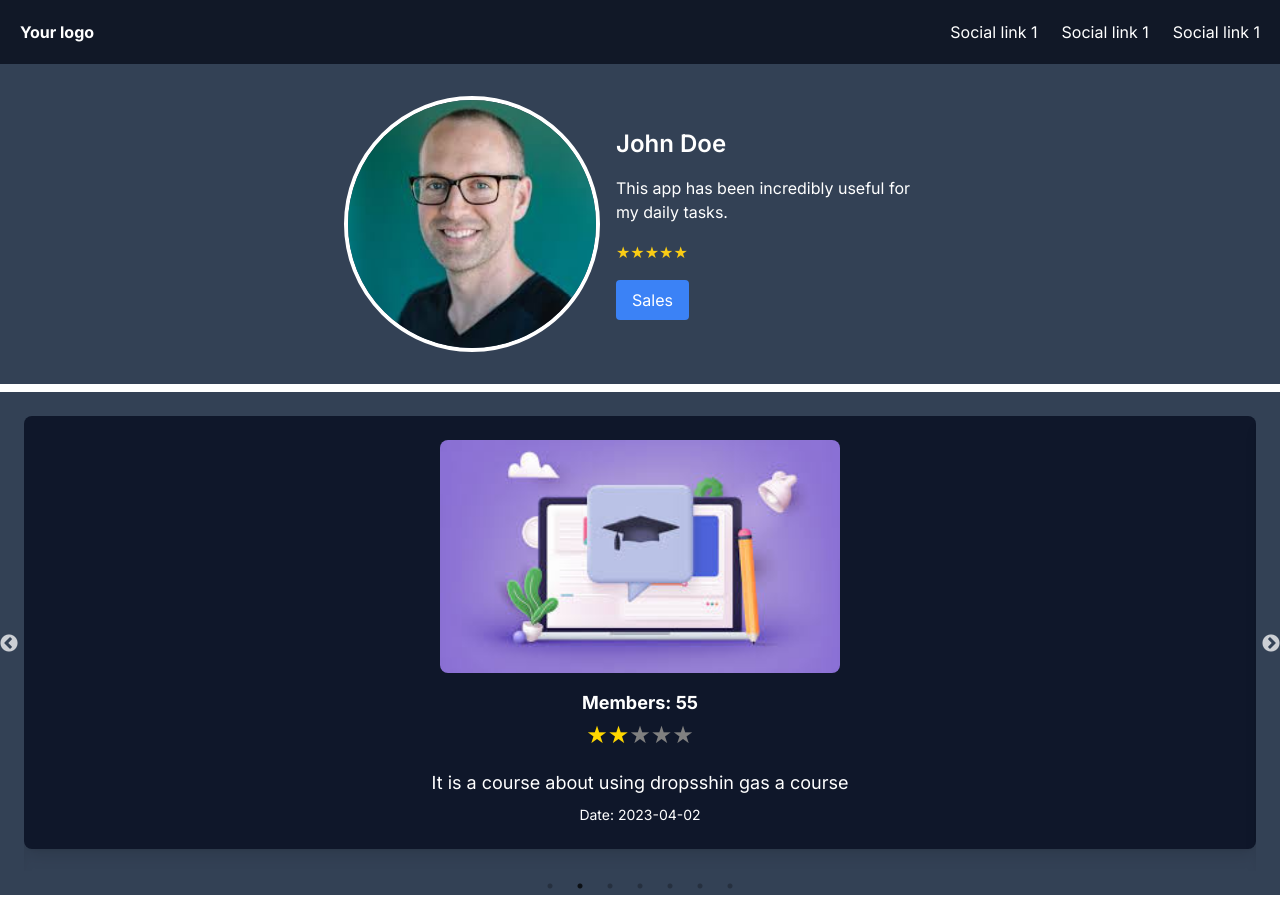
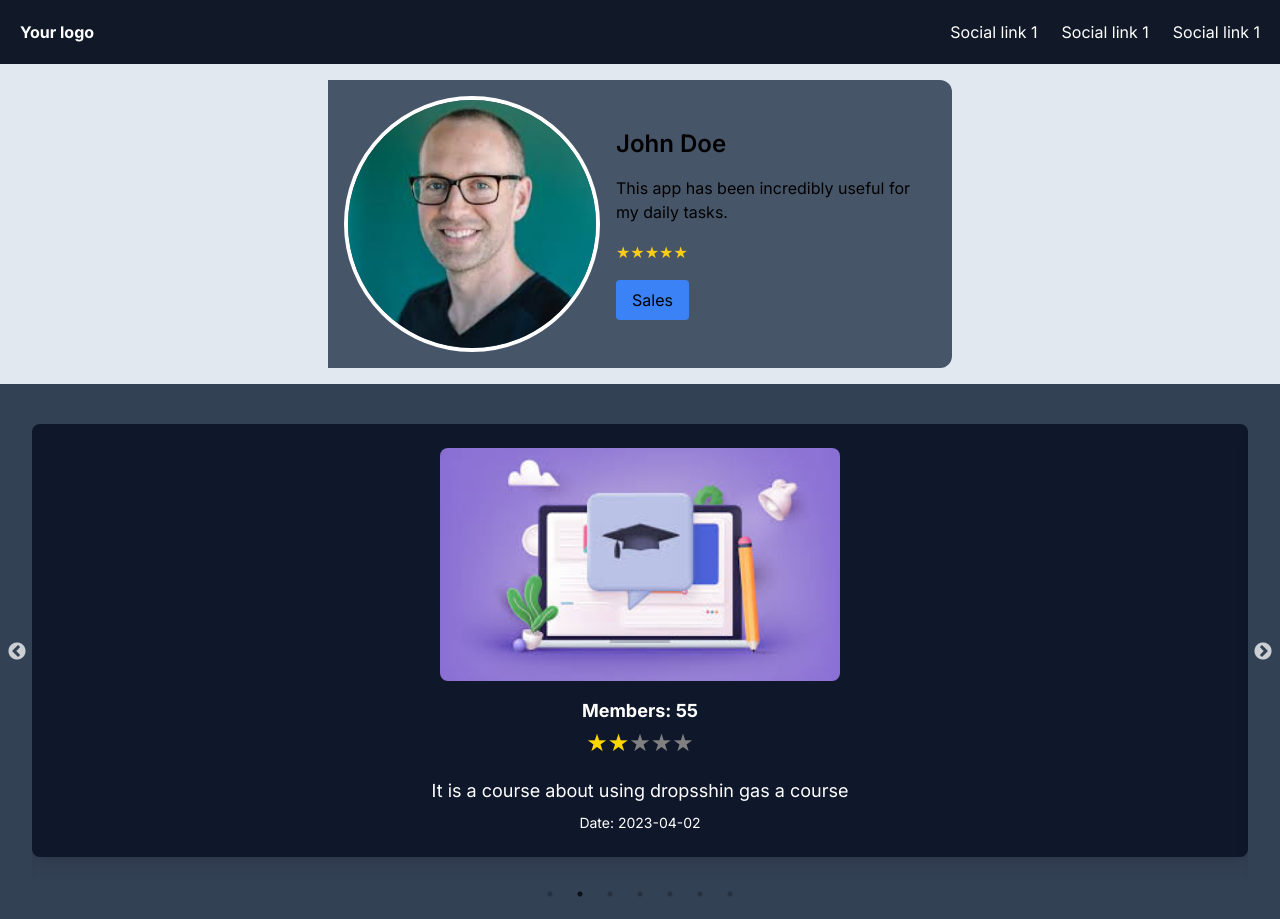
Before and after one commit to Samandar-Jumanov/Course-sell, a Next.js app: page / in a window 1280 px wide. Built offline with nearby package versions, Linux system fonts and the light colour scheme.

Commit message:
updating styling

```diff
--- a/components/CommonCourses.tsx
+++ b/components/CommonCourses.tsx
@@ -20,7 +20,8 @@ export const MostCommonCourses = () => {
     };
 
     return (
-        <div className="my-2 mx-auto max-w-7xl p-6  bg-slate-700">
+        <div className='w-screen bg-slate-700 p-2'>
+            <div className="my-2 mx-auto max-w-7xl p-6">
             <Slider {...settings}>
                 {commonCourses.map((course) => (
                     <div key={course.id} className=" text-white flex flex-col items-center  bg-slate-900 rounded-lg overflow-hidden shadow-lg text-center py-6 px-4">
@@ -39,5 +40,6 @@ export const MostCommonCourses = () => {
                 ))}
             </Slider>
         </div>
+        </div>
     );
 };
--- a/components/Head.tsx
+++ b/components/Head.tsx
@@ -44,9 +44,9 @@ export const HeadContent = () => {
   });
 
   return (
-    <div className="w-screen  bg-slate-700 text-white flex justify-center items-center gap-8 p-4 ">
+    <div className="w-screen   bg-slate-200 text-black flex justify-center items-center gap-8 p-4 ">
       {transitions((style, i) => (
-        <animated.div style={style} className="flex flex-col md:flex-row items-center gap-4 p-4 w-auto h-auto">
+        <animated.div style={style} className="flex flex-col md:flex-row items-center gap-4 p-4 w-auto h-auto bg-slate-600 rounded-e-xl">
           <div className="w-48 h-48 md:w-64 md:h-64 relative rounded-full overflow-hidden border-4 border-white">
             <Image src="/user.jpeg" layout="fill" objectFit="cover" alt='User image' />
           </div>
```
